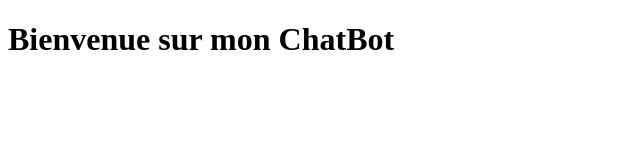
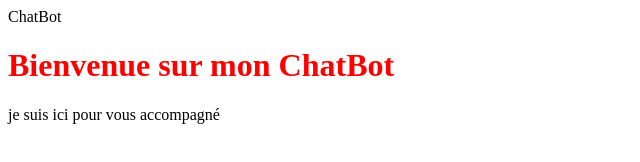
Before and after one commit to Willy-Vandenbussche/ChatBot, a plain HTML site: page index.html in a window 1280 px wide. Shown: the whole page, without its empty margins (0-640 px from the left). Drawn offline with Linux system fonts and the light colour scheme.

Commit message:
mise a jour code

```diff
--- a/assets/css/styles.css
+++ b/assets/css/styles.css
@@ -0,0 +1,3 @@
+h1{
+    color: red
+}
--- a/index.html
+++ b/index.html
@@ -4,9 +4,11 @@
     <meta charset="UTF-8">
     <meta http-equiv="X-UA-Compatible" content="IE=edge">
     <meta name="viewport" content="width=<device-width>, initial-scale=1.0">
+    <link rel="stylesheet" href="./assets/css/styles.css"
     <title>ChatBot</title>
 </head>
 <body>
     <h1>Bienvenue sur mon ChatBot</h1>
+    <p>je suis ici pour vous accompagné</p>
 </body>
 </html>
```
